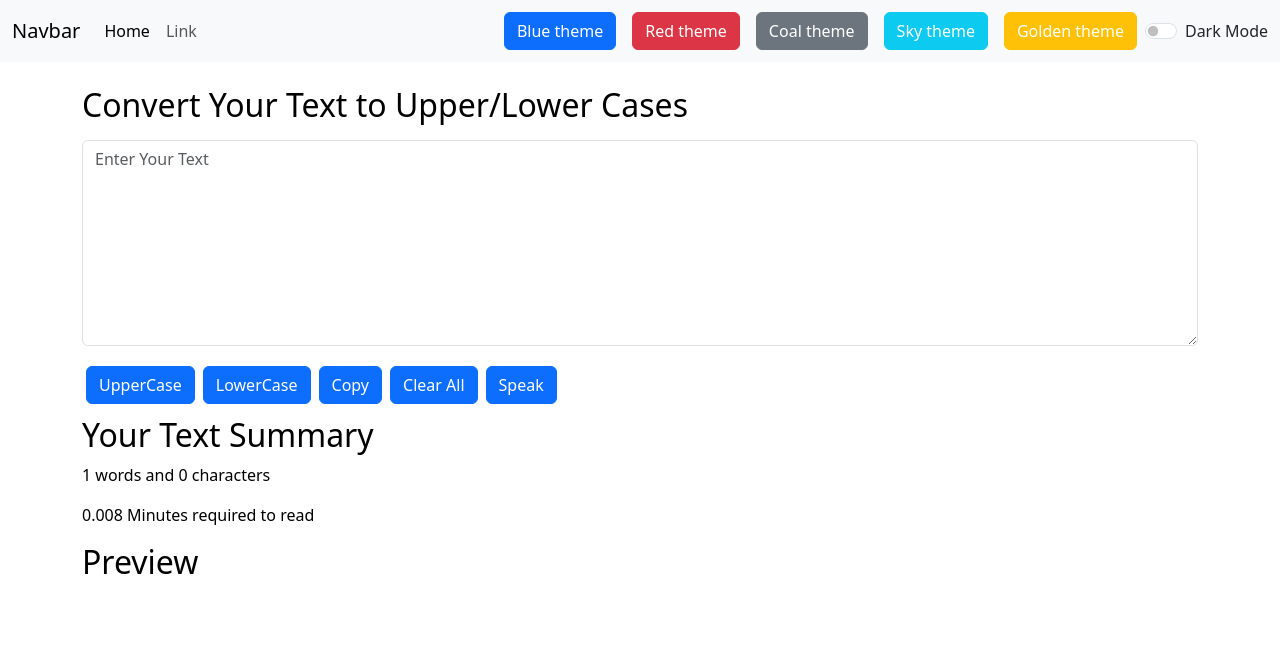
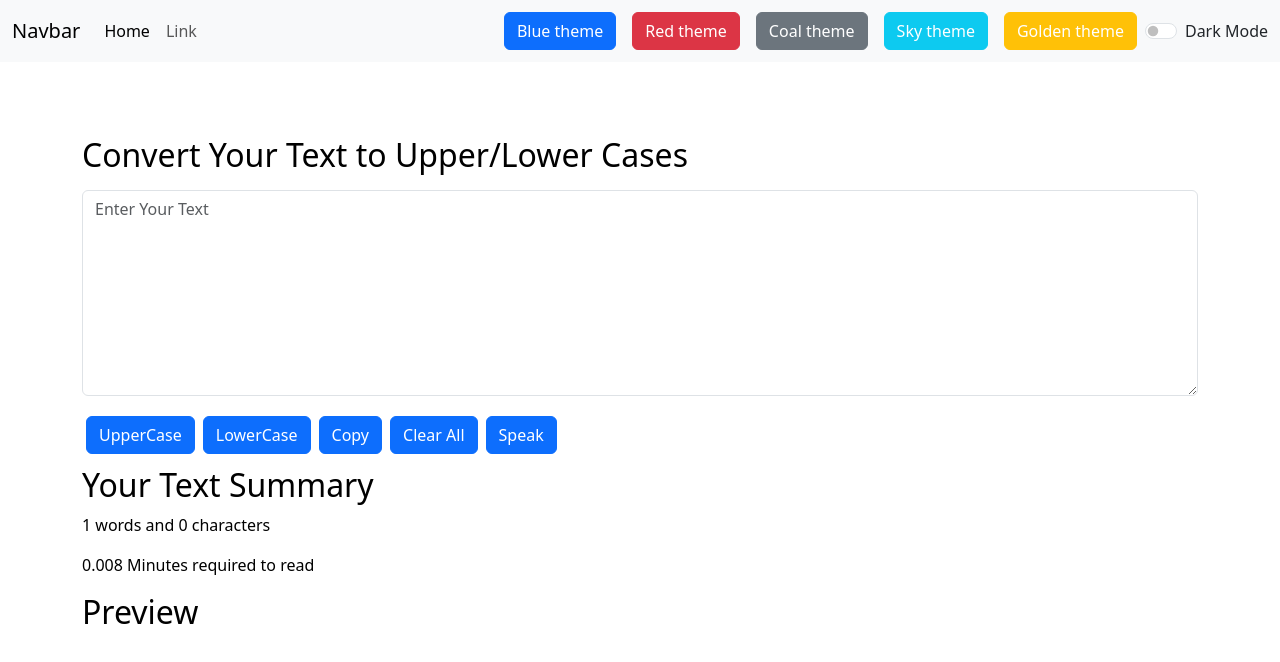
Before and after one commit to PratyushM77/Myapp, a React (Create React App) app in the folder my-app/: page / in a window 1280 px wide. Shown: the top 662 px of the page. Built offline with nearby package versions, Linux system fonts and the light colour scheme.

Commit message:
Update Alert.js

```diff
--- a/my-app/src/Alert.js
+++ b/my-app/src/Alert.js
@@ -3,8 +3,12 @@ import React from 'react'
 function Alert(props) {
   return (
 
-   props.alert && <div className="alert alert-success fade show" role="alert">
+<div style={{height : "50px"}}>
+
+  { props.alert && <div className="alert alert-success fade show" role="alert">
         <strong>{props.alert.type}</strong>: {props.alert.msg}
+
+  </div>}
 </div>
 
   )
```
